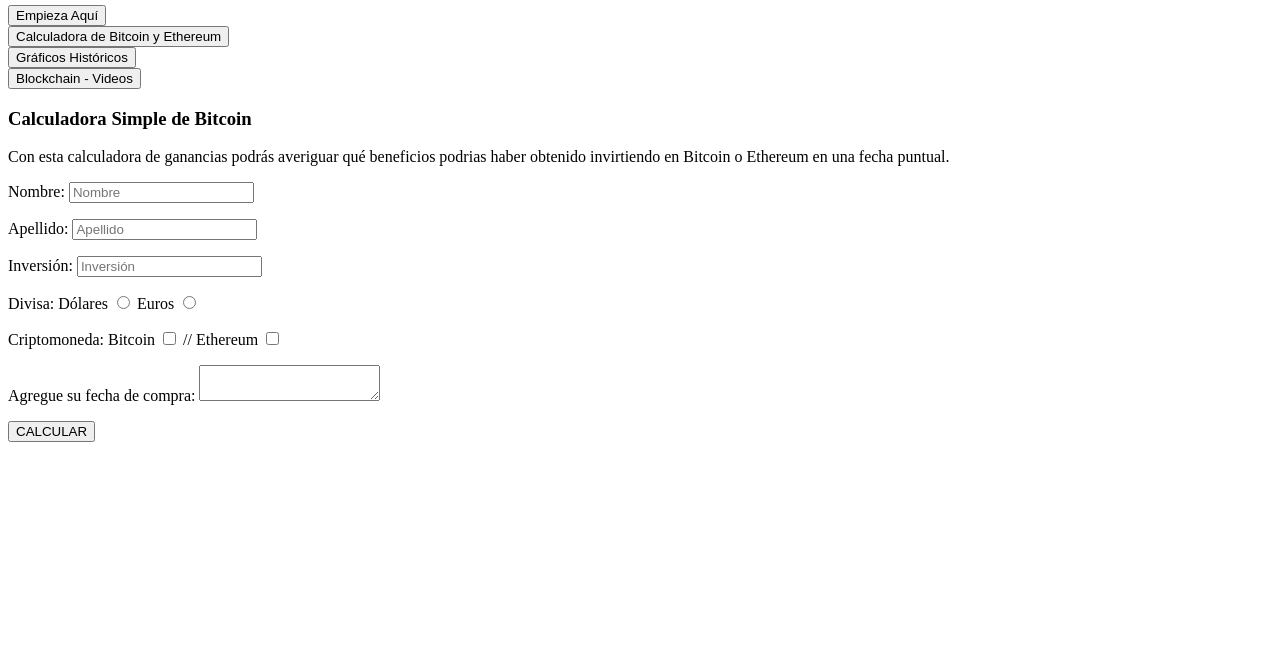
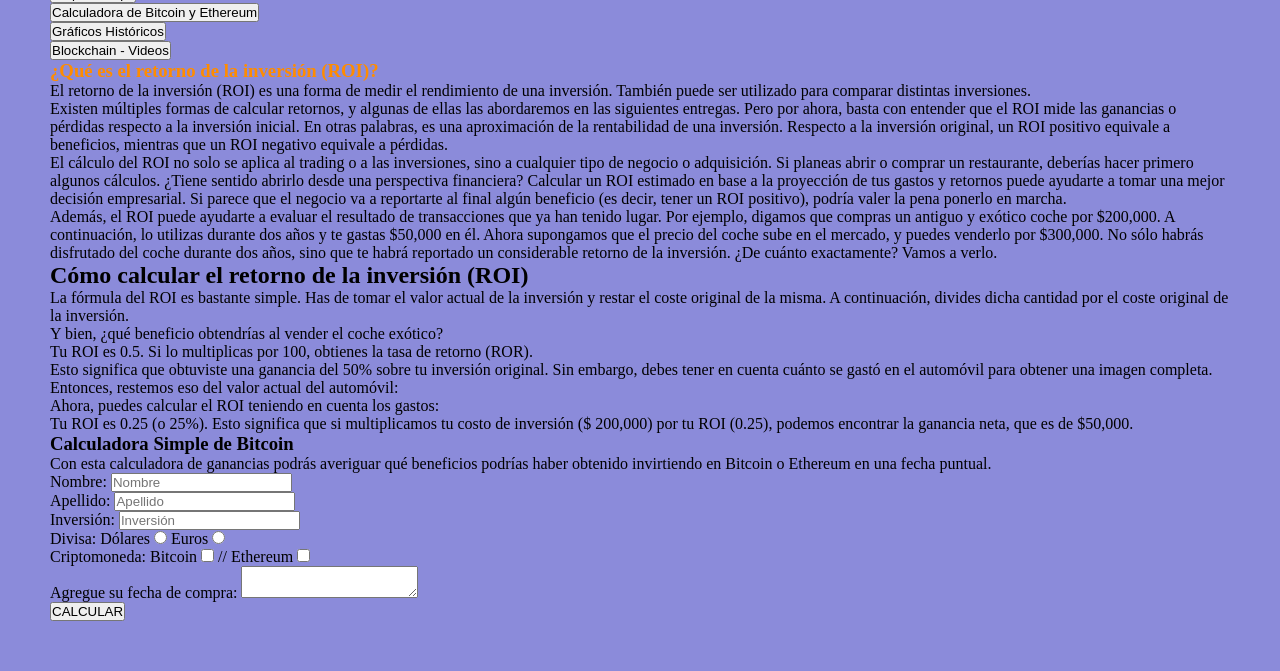
Before and after one commit to UCC-LabCompu2/proyecto2022-romano-sanchez-perea, a plain HTML site: page seccion 2 calculadora.html in a window 1280 px wide. Shown: the part 534-1205 px from the top of the page. Before the commit the page ends 992 px from the top, so only its background shows below. Drawn offline with Linux system fonts and the light colour scheme.

Commit message:
correciones

```diff
--- a/MiEstilo.css
+++ /dev/null
@@ -1,3 +0,0 @@
-h1 {
-    color: darkorange;
-}
--- /dev/null
+++ b/MiEstilo_Seccion2.css
@@ -0,0 +1,12 @@
+h1 {
+    color: darkorange;
+}
+
+*{
+    margin: 0;
+    padding: 0;
+}
+body{
+    background: #8b8bda;
+    margin: 50px;
+}
--- a/seccion 2 calculadora.html
+++ b/seccion 2 calculadora.html
@@ -7,7 +7,7 @@
     <meta content="web de calculadora para criptomonedas" name="descripcion">
     <meta content="criptomonedas,bitcoin,inversiones,calculadora" name="palabras claves">
     <link rel="shortcut icon" href="imagenes/favicon3.jpg">
-    <link rel="stylesheet" href="MiEstilo.css" type="text/css">
+    <link rel="stylesheet" href="MiEstilo_Seccion2.css" type="text/css">
 
 </head>
 
@@ -16,7 +16,7 @@
 <header>
     <img src="imagenes/imagen1.jpg" alt="imagen de una calculadora">
     <h1> Calculadora de Criptos </h1>
-    <h2> "Tecnologia, Bitcoin e inversiones"</h2>
+    <h2> "Tecnología, Bitcoin e inversiones"</h2>
 </header>
 
 <html lang="es">
@@ -53,18 +53,57 @@
 
 <html lang="es">
 <body>
+
 <nav>
     <form action="http://localhost:63342/proyecto2022-romano-sanchez-perea/seccion%204%20guia%20rapida-videos.html?_ijt=nfio83a6dt2s0ohi9mdvk65cl8&_ij_reload=RELOAD_ON_SAVE">
-        <button type="submit">Blockchain - Videos</button>
+        <button type="submit"> Blockchain - Videos </button>
     </form>
+
 </nav>
 </body>
 </html>
 
+<article>
+
+<section>
+
+<h1> ¿Qué es el retorno de la inversión (ROI)? </h1>
+    <p> El retorno de la inversión (ROI) es una forma de medir el rendimiento de una inversión. También puede ser utilizado para comparar distintas inversiones.</p>
+
+<p> Existen múltiples formas de calcular retornos, y algunas de ellas las abordaremos en las siguientes entregas. Pero por ahora, basta con entender que el ROI mide las ganancias o pérdidas respecto a la inversión inicial. En otras palabras, es una aproximación de la rentabilidad de una inversión. Respecto a la inversión original, un ROI positivo equivale a beneficios, mientras que un ROI negativo equivale a pérdidas. </p>
+
+<p> El cálculo del ROI no solo se aplica al trading o a las inversiones, sino a cualquier tipo de negocio o adquisición. Si planeas abrir o comprar un restaurante, deberías hacer primero algunos cálculos. ¿Tiene sentido abrirlo desde una perspectiva financiera? Calcular un ROI estimado en base a la proyección de tus gastos y retornos puede ayudarte a tomar una mejor decisión empresarial. Si parece que el negocio va a reportarte al final algún beneficio (es decir, tener un ROI positivo), podría valer la pena ponerlo en marcha. </p>
+
+        <p> Además, el ROI puede ayudarte a evaluar el resultado de transacciones que ya han tenido lugar. Por ejemplo, digamos que compras un antiguo y exótico coche por $200,000. A continuación, lo utilizas durante dos años y te gastas $50,000 en él. Ahora supongamos que el precio del coche sube en el mercado, y puedes venderlo por $300,000. No sólo habrás disfrutado del coche durante dos años, sino que te habrá reportado un considerable retorno de la inversión. ¿De cuánto exactamente? Vamos a verlo. </p>
+
+<h2> Cómo calcular el retorno de la inversión (ROI) </h2>
+
+<p> La fórmula del ROI es bastante simple. Has de tomar el valor actual de la inversión y restar el coste original de la misma. A continuación, divides dicha cantidad por el coste original de la inversión. </p>
+
+
+    <p> Y bien, ¿qué beneficio obtendrías al vender el coche exótico? </p>
+
+
+    <p> Tu ROI es 0.5. Si lo multiplicas por 100, obtienes la tasa de retorno (ROR). </p>
+
+
+    <p> Esto significa que obtuviste una ganancia del 50% sobre tu inversión original. Sin embargo, debes tener en cuenta cuánto se gastó en el automóvil para obtener una imagen completa. Entonces, restemos eso del valor actual del automóvil: </p>
+
+
+    <p> Ahora, puedes calcular el ROI teniendo en cuenta los gastos: </p>
+
+
+    <p> Tu ROI es 0.25 (o 25%). Esto significa que si multiplicamos tu costo de inversión ($ 200,000) por tu ROI (0.25), podemos encontrar la ganancia neta, que es de $50,000.</p>
+
+
+</section>
+
+</article>
+
 
 <h3>Calculadora Simple de Bitcoin</h3>
     <p>
-        Con esta calculadora de ganancias podrás averiguar qué beneficios podrias haber obtenido invirtiendo en Bitcoin o Ethereum en una fecha puntual.
+        Con esta calculadora de ganancias podrás averiguar qué beneficios podrías haber obtenido invirtiendo en Bitcoin o Ethereum en una fecha puntual.
     </p>
 <form id="formulario_para_ingresar_datos_que _serán_calculados">
     <p>
```
Also changed, not shown: index.html (+9 -4 lines), seccion 3 graficos historicos.html (+2 -2 lines).
